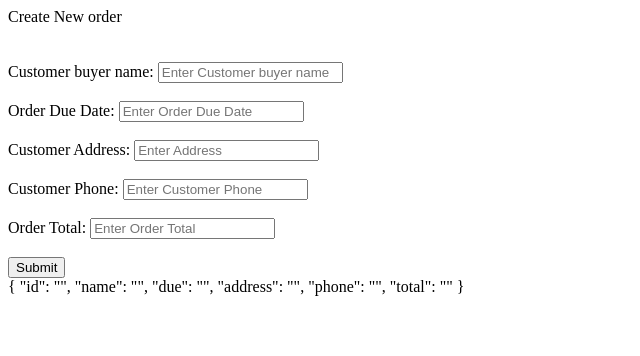
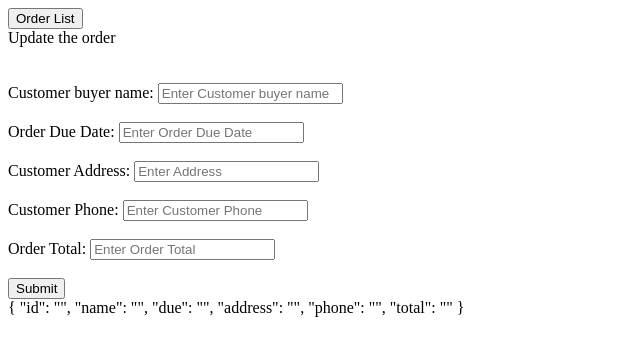
Before and after one commit to Chaitanya150895/angular-navtech, an Angular app: page /details/edit/1 in a window 1280 px wide. Shown: the top 356 px of the page, without its empty margins (0-640 px from the left). Built offline with nearby package versions, Linux system fonts and the light colour scheme; no server answers; sample sign-in values are in the browser's storage.

Commit message:
added logout

```diff
--- a/src/app/dashboard/dashboard.component.html
+++ b/src/app/dashboard/dashboard.component.html
@@ -1,6 +1 @@
-<div class="panel panel-primary">
-    <div class="panel-body">dashboard works! Already Loggedin</div>
-</div>
-
-
 <button  (click)= "logout()" class="btn btn-warning">logout</button>
--- a/src/app/login/login.component.html
+++ b/src/app/login/login.component.html
@@ -10,6 +10,10 @@
   </div>
 
   <div class="panel-heading">
+      <input type="checkbox" class="form-control" placeholder="" >Remember Me
+    </div>
+
+  <div class="panel-heading">
     <button type="submit" class="btn btn-primary btn-block btn-flat" (click)="tryLogin()">Sign In</button>
   </div>
 </div>
--- a/src/app/order/add-order/add-order.component.html
+++ b/src/app/order/add-order/add-order.component.html
@@ -1,4 +1,4 @@
-
+<a [routerLink]="['/orders']"><button>Order List</button></a>
 <div class="row">
     <div class="col-md-4"></div>
 
--- a/src/app/order/edit-order/edit-order.component.html
+++ b/src/app/order/edit-order/edit-order.component.html
@@ -1,10 +1,13 @@
 <!-- Main content -->
+<a [routerLink]="['/orders']"><button>Order List</button></a>
+
+
 <div class="row">
     <div class="col-md-4"></div>
 
     <div class="col-md-4">
         <div class="login-logo">
-            Create New order
+            Update the order
         </div>
         <section class="content">
             <div class="row">
--- a/src/app/order/order-list/order-list.component.html
+++ b/src/app/order/order-list/order-list.component.html
@@ -1,4 +1,8 @@
+<app-dashboard></app-dashboard>
+
 <!-- Main content -->
+<a [routerLink]="['/add']"><button>New Order</button></a>
+
 <section class="content">
     <div class="row">
         <div class="col-xs-12">
@@ -8,6 +12,7 @@
                         Detail List
                     </h2>
                     <div class="box-tools">
+
                     </div>
                 </div>
                 <!-- /.box-header -->
--- a/src/app/order/order-list/order-list.component.ts
+++ b/src/app/order/order-list/order-list.component.ts
@@ -1,5 +1,6 @@
 import { Component, OnInit } from '@angular/core';
 import { HttpService } from 'src/app/http.service';
+import { Router } from '@angular/router';
 
 @Component({
   selector: 'app-order-list',
@@ -30,8 +31,9 @@ export class OrderListComponent implements OnInit {
       console.log(data);
       this.details = data['data'];
     });
+  }
 
-  }
+
   deleteDetail(id, detailId) {
     this.loading = true;
     this.http.deleteHttp("/details/" + id + ".json").subscribe(data => {
--- a/src/app/order/view-order/view-order.component.html
+++ b/src/app/order/view-order/view-order.component.html
@@ -1,3 +1,6 @@
+<a [routerLink]="['/orders']"><button>Order List</button></a>
+
+
 <section class="content-header">
     <div class="col-md-6">
       <div class="box">
```
